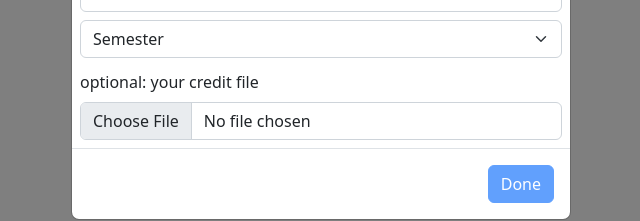
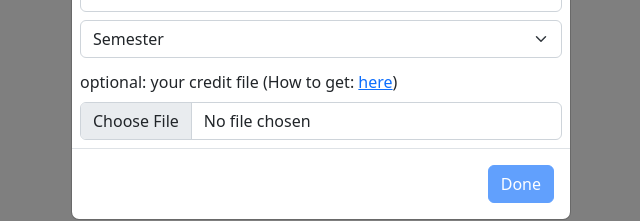
Before and after one commit to Kyo-s-s/sit_timetable, a React (Create React App) app: page / in a window 1280 px wide. Shown: the part 186-407 px from the top of the page, without its empty margins (319-959 px from the left). Built offline with nearby package versions, Linux system fonts and the light colour scheme.

Commit message:
[Add] creditFile how to get

```diff
--- a/src/TimeTable/TimeTable.tsx
+++ b/src/TimeTable/TimeTable.tsx
@@ -1,5 +1,5 @@
 import React from "react";
-import { Button, Modal } from "react-bootstrap";
+import { Button, Modal, Nav, OverlayTrigger, Popover } from "react-bootstrap";
 import Form from "react-bootstrap/Form";
 import keyData from "../Data/data.json"
 import { Lecture, lectureNone, Period, periodList, periodNum, toLecture, Week, weekList, weekNum, weekToStr } from "./Lecture";
@@ -132,9 +132,9 @@ export const TimeTable = () => {
               year.semesters.map((semester, _) => <option key = {semester.semester} value = {semester.semester}>{semester.semester}</option>)
             }
           </Form.Select>
-          <Form.Label className="mt-1">
-            optional: your credit file
-          </Form.Label>
+            <Form.Label className="mt-1">
+              optional: your credit file (How to get: <a href="https://sit-graduation-checker.ecto0310.com/usage" target="_blank">here</a>)
+            </Form.Label>
           <Form.Control type="file" accept="application/json" onChange={creditFileOnChange}/>
         </div>
         <Modal.Footer>
```
